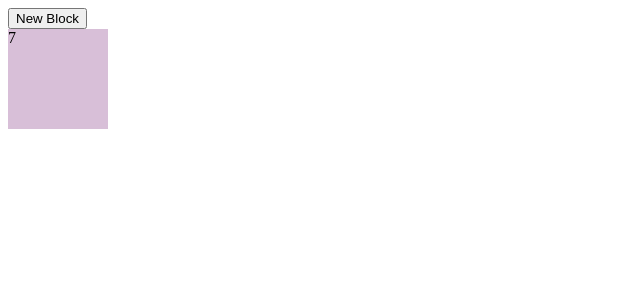
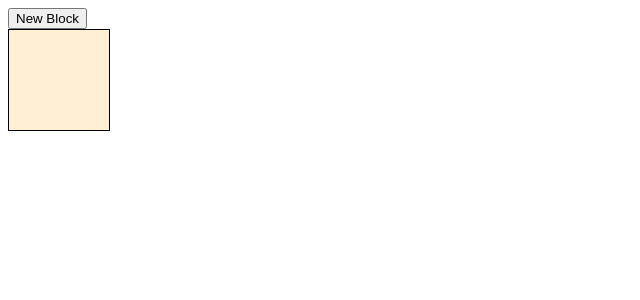
Before and after one commit to audrywolters/codecademy-color-blocks, a React (Create React App) app: page / in a window 1280 px wide. Both pictures are taken after a click on the button "New Block". Shown: the top 300 px of the page, without its empty margins (0-640 px from the left). Built offline with nearby package versions, Linux system fonts and the light colour scheme.

Commit message:
blocks have random color. delete when clicked.

```diff
--- a/src/App.js
+++ b/src/App.js
@@ -1,20 +1,36 @@
 import React, { useState } from 'react'
-import './Block.css'
+import Block from './Block'
+
+const colorNames = ['Aquamarine', 'BlueViolet', 'Chartreuse', 'CornflowerBlue', 'Thistle', 'SpringGreen', 'SaddleBrown', 'PapayaWhip', 'MistyRose'];
 
 function App() {
-  const [blocks, setBlocks] = useState([])
+
+  const [blockList, setBlockList] = useState([])
 
   const handleClickNewBlock = () => {
-    setBlocks((prev) => {
-      return [{id: Date.now(), color: Math.floor(Math.random() * 10)}, ...prev]
+    setBlockList((prev) => {
+      return [{
+              id: Date.now(),
+              color: colorNames[Math.floor(Math.random() * 9)],
+              handleClick: handleClickRemove
+              }, ...prev]
     })
+  }
+
+  const handleClickRemove = (idToRemove) => {
+    setBlockList((prev) =>  prev.filter(
+      (block) => block.id !== idToRemove
+    ))
   }
 
   return (
     <div>
       <button onClick={handleClickNewBlock}>New Block</button>
-      {blocks.map((block) => (
-        <div className='block' key={block.id}>{block.color}</div>
+      {blockList.map((block) => (
+        <>
+          <div className='block' key={block.id} style={{backgroundColor: block.color}} onClick={() => handleClickRemove(block.id)}></div>
+          {/* <Block blockProps={block} /> */}
+        </>
       ))}
     </div>
   )
--- a/src/Block.css
+++ b/src/Block.css
@@ -1,6 +1,6 @@
 .block {
 	width: 100px;
 	height: 100px;
-	background-color: thistle;
-	border: 1px black;
+	/* background-color: thistle; */
+	border: 1px solid black;
 }
--- a/src/Block.js
+++ b/src/Block.js
@@ -1,7 +1,14 @@
 import React from 'react'
+import './Block.css'
 
-function Block() {
-
+function Block(props) {
+	return (
+		<div className='block'
+			 key={props.blockProps.id}
+			 style={{backgroundColor: props.blockProps.color}}
+			 onClick={() => props.blockProps.handleClick(props.blockProps.id)}
+			 ></div>
+	)
 }
 
 export default Block
```
